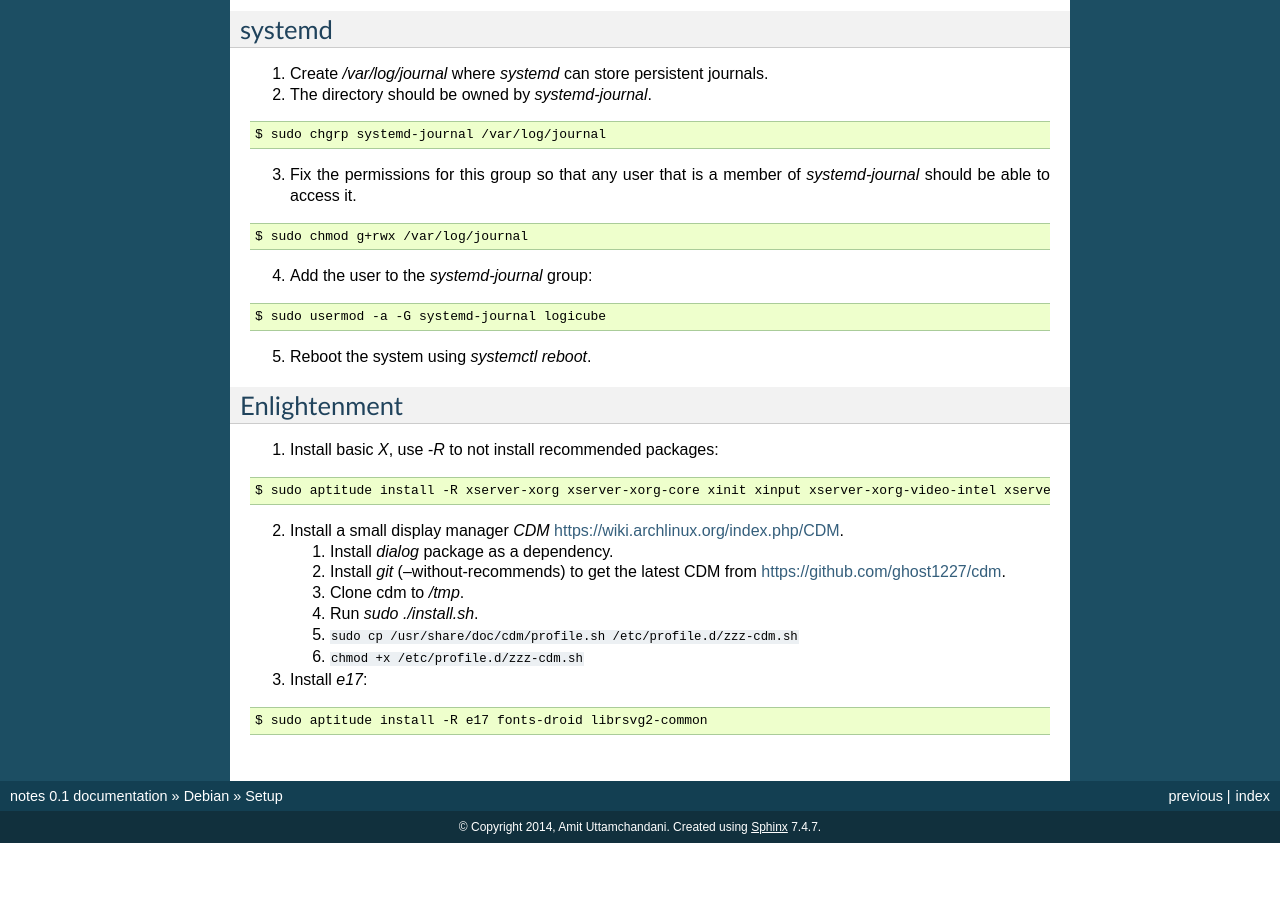
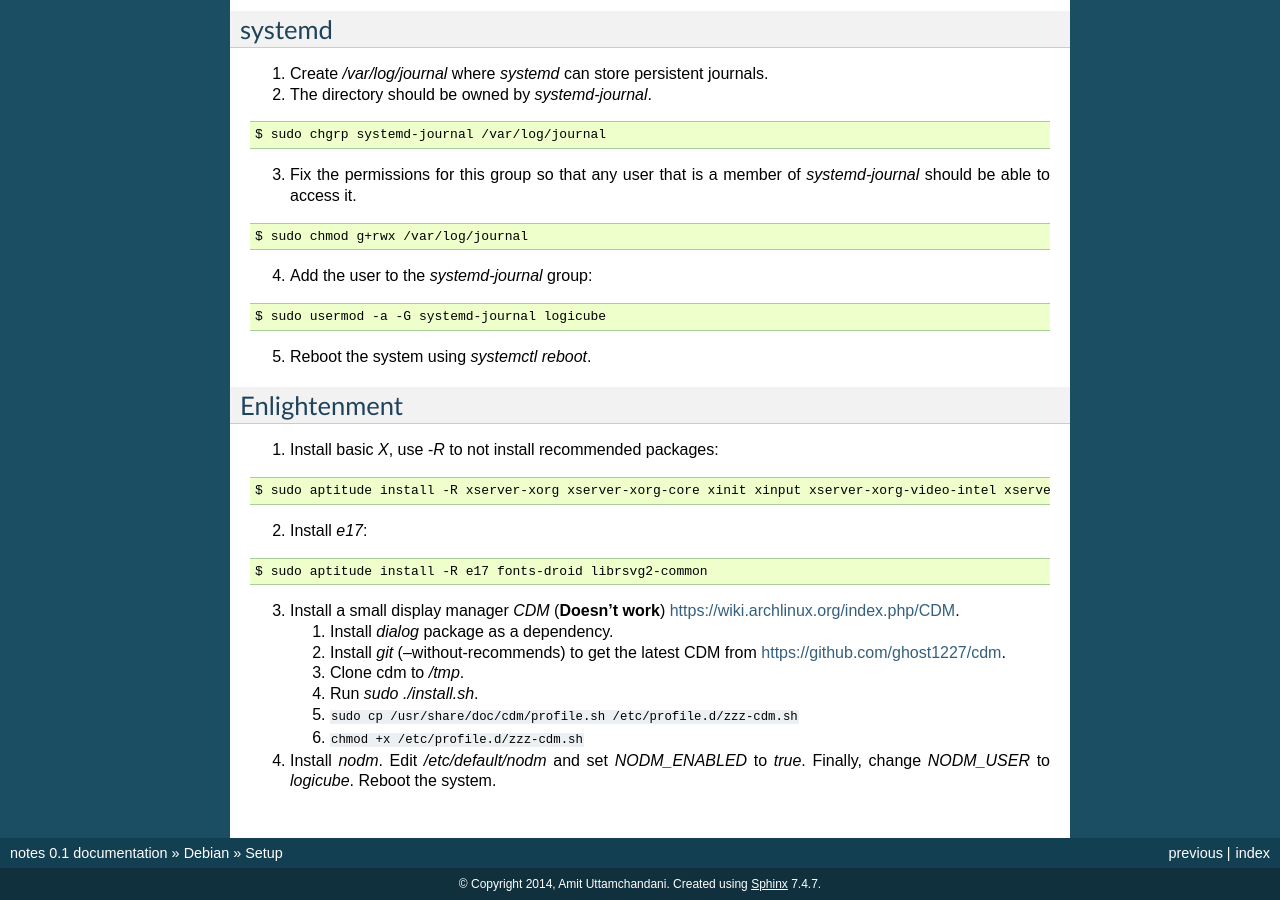
Before and after one commit to amituttam/notes, a Sphinx documentation site: the page built from docs/debian/setup.rst, in a window 1280 px wide and 900 px high, scrolled down 590 px. Built offline with Sphinx 7.4.7, drawn with Linux system fonts in a browser that asks for light colours; before the commit the page ends 1433 px from its top, so only the background shows below that.

Commit message:
debian: Updated setup with nodm

```diff
--- a/docs/debian/setup.rst
+++ b/docs/debian/setup.rst
@@ -68,7 +68,12 @@ Enlightenment
 
     $ sudo aptitude install -R xserver-xorg xserver-xorg-core xinit xinput xserver-xorg-video-intel xserver-xorg-input-evdev x11-utils
 
-2. Install a small display manager *CDM*
+2. Install *e17*:
+
+.. code-block:: shell
+
+    $ sudo aptitude install -R e17 fonts-droid librsvg2-common
+3. Install a small display manager *CDM* (**Doesn't work**)
    https://wiki.archlinux.org/index.php/CDM.
 
    #. Install *dialog* package as a dependency.
@@ -78,8 +83,5 @@ Enlightenment
    #. ``sudo cp /usr/share/doc/cdm/profile.sh /etc/profile.d/zzz-cdm.sh``
    #. ``chmod +x /etc/profile.d/zzz-cdm.sh``
 
-3. Install *e17*:
-
-.. code-block:: shell
-
-    $ sudo aptitude install -R e17 fonts-droid librsvg2-common
+4. Install *nodm*. Edit */etc/default/nodm* and set *NODM_ENABLED* to
+   *true*. Finally, change *NODM_USER* to *logicube*. Reboot the system.
```
